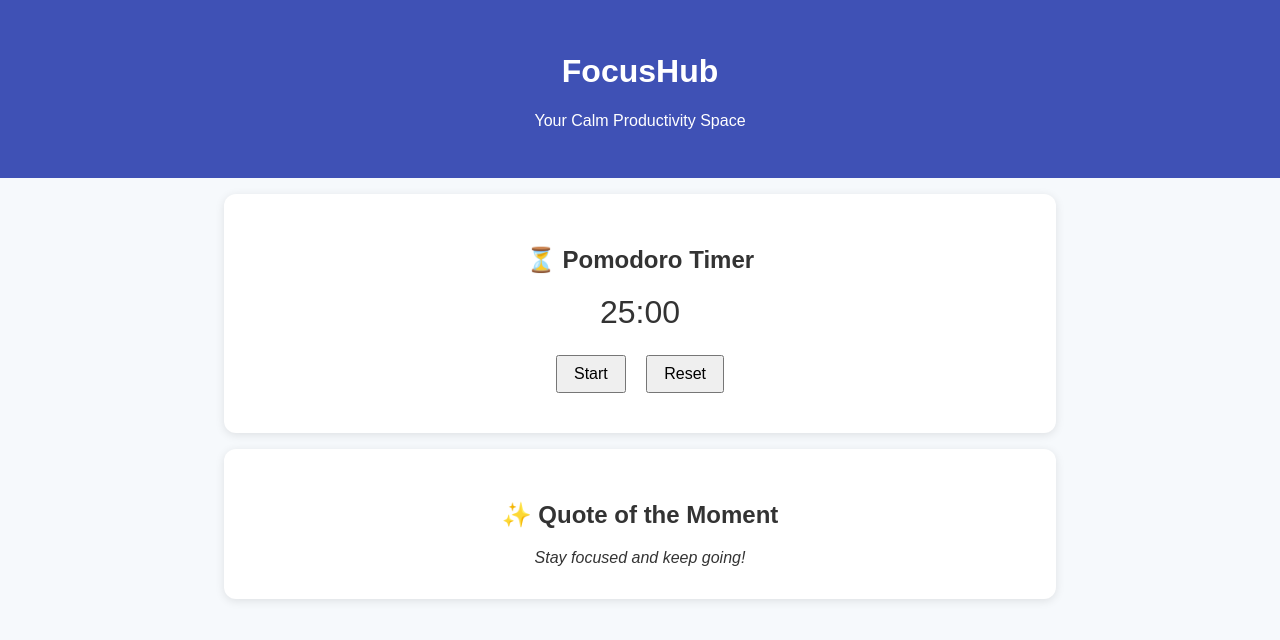
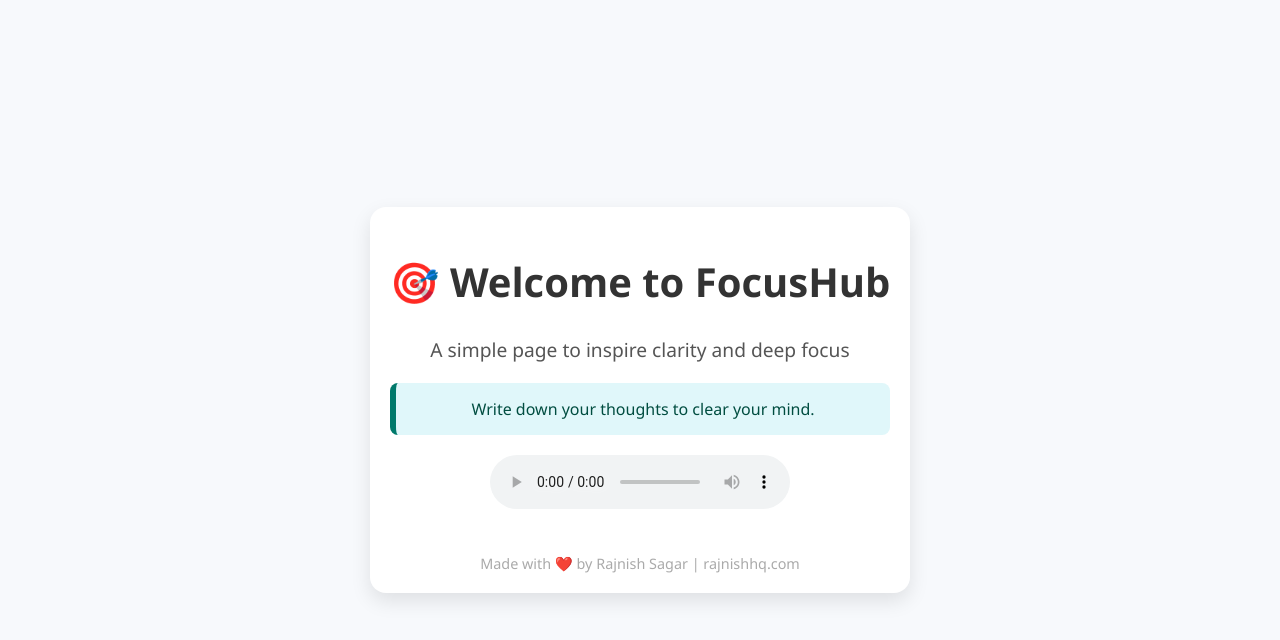
Before and after one commit to rajnishhq/rajnishhq.github.io, a plain HTML site: page index.html in a window 1280 px wide. Drawn offline with Linux system fonts and the light colour scheme; no server answers.

Commit message:
Update index.html

```diff
--- a/index.html
+++ b/index.html
@@ -1,117 +1,87 @@
 <!DOCTYPE html>
 <html lang="en">
 <head>
-  <meta charset="UTF-8" />
-  <meta name="viewport" content="width=device-width, initial-scale=1.0" />
-  <title>FocusHub – Your Calm Productivity Space</title>
+  <meta charset="UTF-8">
+  <meta name="viewport" content="width=device-width, initial-scale=1.0">
+  <title>FocusHub - Train Your Focus</title>
   <style>
     body {
-      font-family: Arial, sans-serif;
-      background: #f6f9fc;
-      color: #333;
+      font-family: 'Segoe UI', Tahoma, Geneva, Verdana, sans-serif;
+      background-color: #f7f9fc;
       margin: 0;
       padding: 0;
+      display: flex;
+      flex-direction: column;
+      align-items: center;
+      justify-content: center;
+      height: 100vh;
       text-align: center;
     }
-    header {
-      background-color: #3f51b5;
-      color: white;
-      padding: 2rem 1rem;
+    .container {
+      padding: 20px;
+      background: white;
+      border-radius: 16px;
+      box-shadow: 0 8px 20px rgba(0, 0, 0, 0.1);
+      max-width: 600px;
     }
-    section {
-      padding: 2rem 1rem;
-      margin: 1rem auto;
-      max-width: 800px;
-      background: white;
-      box-shadow: 0 2px 10px rgba(0,0,0,0.1);
-      border-radius: 12px;
+    h1 {
+      color: #333;
+      font-size: 2.5rem;
     }
-    iframe {
-      border: none;
-      border-radius: 12px;
-      width: 100%;
-      height: 200px;
+    p {
+      font-size: 1.2rem;
+      color: #555;
     }
-    .timer {
-      font-size: 2rem;
-      margin: 1rem 0;
+    .tip {
+      margin-top: 20px;
+      padding: 15px;
+      background-color: #e0f7fa;
+      border-left: 6px solid #00796b;
+      border-radius: 8px;
+      color: #004d40;
     }
-    button {
-      padding: 0.5rem 1rem;
-      margin: 0.5rem;
-      font-size: 1rem;
-      cursor: pointer;
+    footer {
+      margin-top: 40px;
+      font-size: 0.9rem;
+      color: #aaa;
     }
-    #quote {
-      font-style: italic;
-      margin-top: 1rem;
+    audio {
+      margin-top: 20px;
     }
   </style>
 </head>
 <body>
-  <header>
-    <h1>FocusHub</h1>
-    <p>Your Calm Productivity Space</p>
-  </header>
+  <div class="container">
+    <h1>🎯 Welcome to FocusHub</h1>
+    <p>A simple page to inspire clarity and deep focus</p>
 
-  <section>
-    <h2>⏳ Pomodoro Timer</h2>
-    <div class="timer" id="timer">25:00</div>
-    <button onclick="startTimer()">Start</button>
-    <button onclick="resetTimer()">Reset</button>
-  </section>
+    <div class="tip" id="focusTip">
+      Loading tip...
+    </div>
 
-  <section>
-    <h2>✨ Quote of the Moment</h2>
-    <div id="quote">Loading inspirational quote...</div>
-  </section>
+    <audio controls autoplay loop>
+      <source src="assets/music.mp3" type="audio/mpeg">
+      Your browser does not support the audio element.
+    </audio>
+
+    <footer>
+      Made with ❤️ by Rajnish Sagar | rajnishhq.com
+    </footer>
+  </div>
 
   <script>
-    // Pomodoro Timer
-    let timer;
-    let timeLeft = 25 * 60;
-    let isRunning = false;
+    const tips = [
+      "Turn off notifications while working.",
+      "Take 5-minute breaks every 25 minutes.",
+      "Keep your workspace clean and minimal.",
+      "Start your day with 3 key goals.",
+      "Avoid multitasking. Focus on one task at a time.",
+      "Drink water. Hydration supports mental clarity.",
+      "Write down your thoughts to clear your mind."
+    ];
 
-    function updateDisplay() {
-      const minutes = Math.floor(timeLeft / 60);
-      const seconds = timeLeft % 60;
-      document.getElementById("timer").innerText = `${String(minutes).padStart(2, '0')}:${String(seconds).padStart(2, '0')}`;
-    }
-
-    function startTimer() {
-      if (isRunning) return;
-      isRunning = true;
-      timer = setInterval(() => {
-        timeLeft--;
-        updateDisplay();
-        if (timeLeft <= 0) {
-          clearInterval(timer);
-          alert("Time's up! Take a break.");
-          isRunning = false;
-          timeLeft = 25 * 60;
-          updateDisplay();
-        }
-      }, 1000);
-    }
-
-    function resetTimer() {
-      clearInterval(timer);
-      isRunning = false;
-      timeLeft = 25 * 60;
-      updateDisplay();
-    }
-
-    updateDisplay();
-
-    // Fetch quote
-    fetch("https://zenquotes.io/api/random")
-      .then(res => res.json())
-      .then(data => {
-        document.getElementById("quote").innerText = data[0].q + " — " + data[0].a;
-      })
-      .catch(() => {
-        document.getElementById("quote").innerText = "Stay focused and keep going!";
-      });
+    const randomTip = tips[Math.floor(Math.random() * tips.length)];
+    document.getElementById("focusTip").textContent = randomTip;
   </script>
 </body>
 </html>
```
